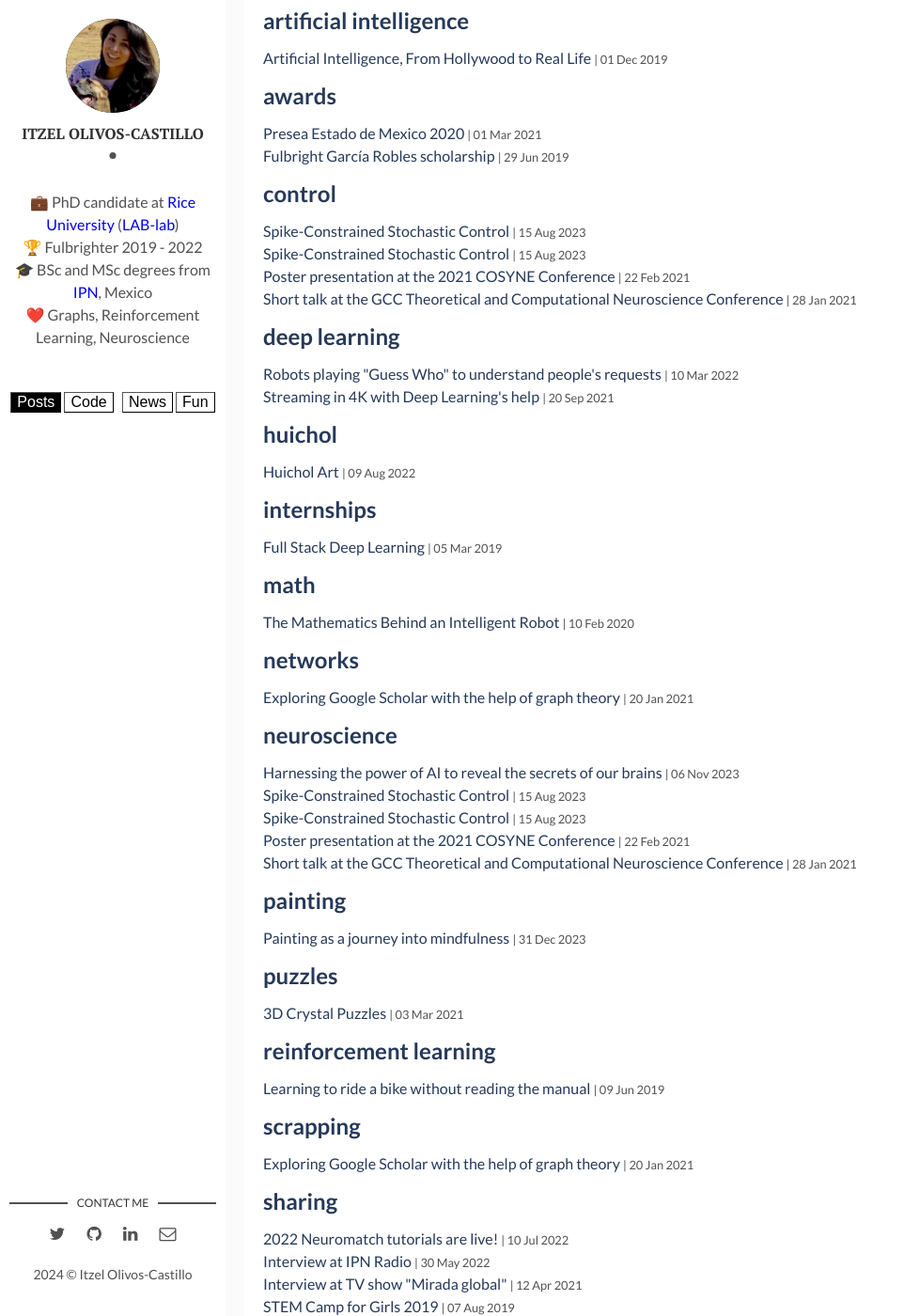
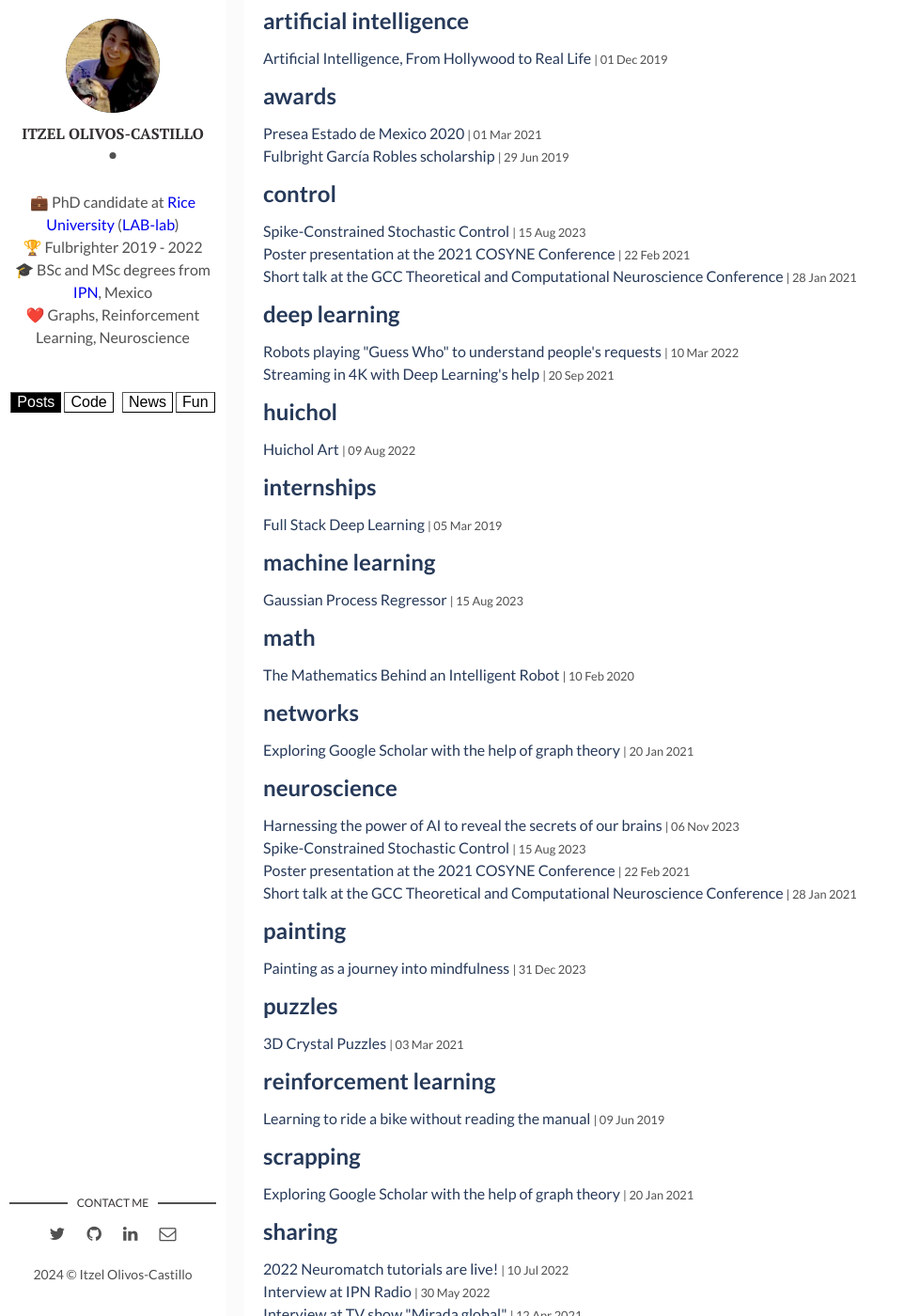
Before and after one commit to ItzelOlivos/ItzelOlivos.github.io, a Jekyll site: the page built from tags.html, in a window 1280 px wide and 1400 px high, scrolled down 1029 px. Shown: the whole window at 94% size, without its empty margins (0-962 px from the left). Built offline with Jekyll 4.4.1, drawn with Linux system fonts in a browser that asks for light colours; some of the changed lines change nothing that is shown; some of the changed text lies outside the part shown.

Commit message:
new post describing GPs

```diff
--- a/_posts/2024-01-21-GP-timeseries.markdown
+++ b/_posts/2024-01-21-GP-timeseries.markdown
@@ -1,45 +1,42 @@
 ---
 layout: post
-title: Spike-Constrained Stochastic Control
+title: Gaussian Process Regressor
 date: 2023-08-15 13:32:20 +0300
 description: projects
 img: animation-spikes.gif # Add image post (optional)
 fig-caption: # Add figcaption (optional)
-tags: [control, neuroscience]
+tags: [timeseries, machine learning]
 ---
-* We develop a version of stochastic control that accounts for computational costs in the brain.
+### Gaussian Process (GP)
 
-* Combining concepts of efficient coding with control theory, we analyze Linear Quadratic Gaussian (LQG) control. LQG is a well-understood mathematical example of optimal control that combines a Kalman filter to keep track of a hidden state with a linear regulator that minimizes integrated quadratic state and action costs. When the state dynamics are linear, and all noise sources are Gaussian, this combination is your best bet!
+A GP is a Gaussian distribution over functions. Example: f is a GP if f(x) = [f(x1), f(x2),..., f(xn)] is Gaussian distributed for any vector [x1, x2, ..., xn]
 
-* We assume the brain encodes uncertainty using a Probabilistic Population Code (PPC), which is a distributed neural representation that supports evidence integration through linear operations and marginalization through nonlinear operations
+A GP is specified by a mean [mu(x1), ..., mu(xn)] and a covariance/kernel function K_{i, j} = k(xi, xj)
 
-* We implement the Kalman filter using a spiking neural network:
+Given a set of observed inputs, corresponding output values, and a Gaussian process prior, we can compute the posterior over the value f(x) at any query input x. How?
 
-    * Spike trains emitted by a sensory layer of neurons with Poisson-like response variability encode observations about the Gaussian world state.
+Find the joint distribution [f(x*), f(x1), ..., f(xn)]
 
-    * This neural response feeds a recurrent layer whose firing activity encodes the belief the agent would obtain by implementing recursive Bayesian estimation based on its last observation and action executed.
+Use the conditioning rules for a Gaussian to compute f(x*) | f(x1), ..., f(xn)
 
-    * The agent decodes the hidden world state using different projections of the neural activity emitted by the recurrent layer.
+GPs can handle noise versions of input values because [f(x*), f(y1), ..., f(yn)] with yi = xi + (white Gaussian noise) is also Gaussian
 
-    * The agent minimizes the expected total integrated state, action, and neural cost by adjusting its spike rates and control gain.
+The kernel parameters (length scale and noise variance) are chosen such that they maximize the log likelihood of the observed data (Don't forget to cross-validate!)
+
+Computational complextity:
+
+O(N^3) computations to find the posterior mean weight vector and O(N c) to make a prediction, with N:=number of observations and c:=complexity of evaluating the kernel.
+GPs scale badly, however, a linear kernel (aka Bayesian Linear Regression) can help: O(d^3) computations needed to find the posterior mean weight vector and O(d) to make predictions, with d:=dimension of the input
 
 ### Take away
 
-* In this simplest version, the precision of the observation and inferences is directly proportional to the number of spikes.
-
-* We reveal a trade-off: an agent can obtain more utility overall by relinquishing some task performance if doing so saves enough spikes.
-
-* The optimal spike rate varies with the properties of the system to be controlled (for example, stability and signal-to-noise ratio).
+* mmm
 
 ### Why it matters?
 
-* Previous efforts to identify metabolically efficient ways of coding sensory evidence are restricted to feedforward settings. Here, we consider the consequences of closed-loop control.
-
-* This work provides a foundation for a new type of bounded rational behavior that could be used to explain suboptimal computations in the brain.
-
-* Understanding the mechanisms that give biological organisms an advantage over machines in perception and mobility can help engineer more robust, general-purpose, and energy-efficient robots.
+* mmm
 
 <br>
 <br>
 <hr />
-Code available [here](https://github.com/ItzelOlivos/SpikeConstrainedControl)
+Tutorial available [here](https://github.com/ItzelOlivos/ItzelOlivos.github.io/blob/main/jp_tutorials/Gaussian_Processes.ipynb)
```
